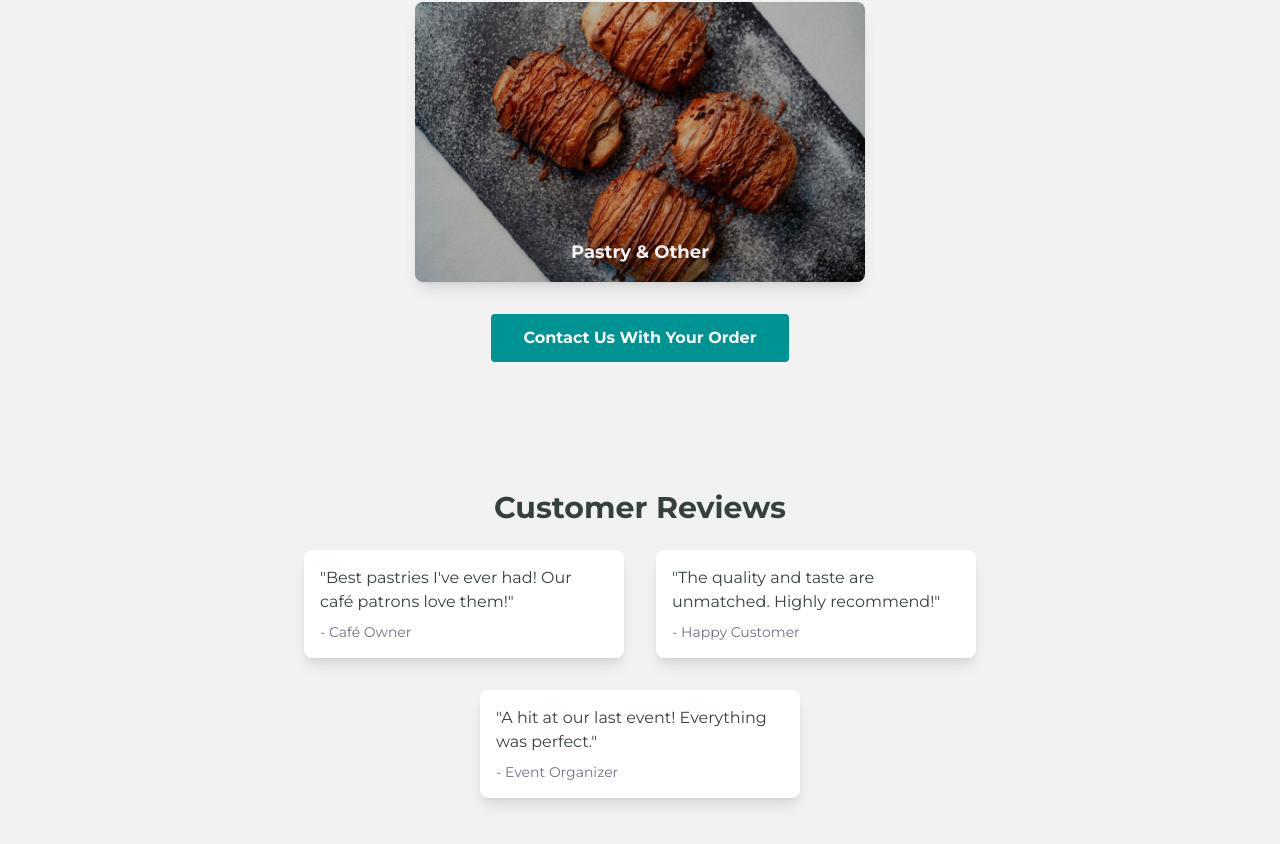
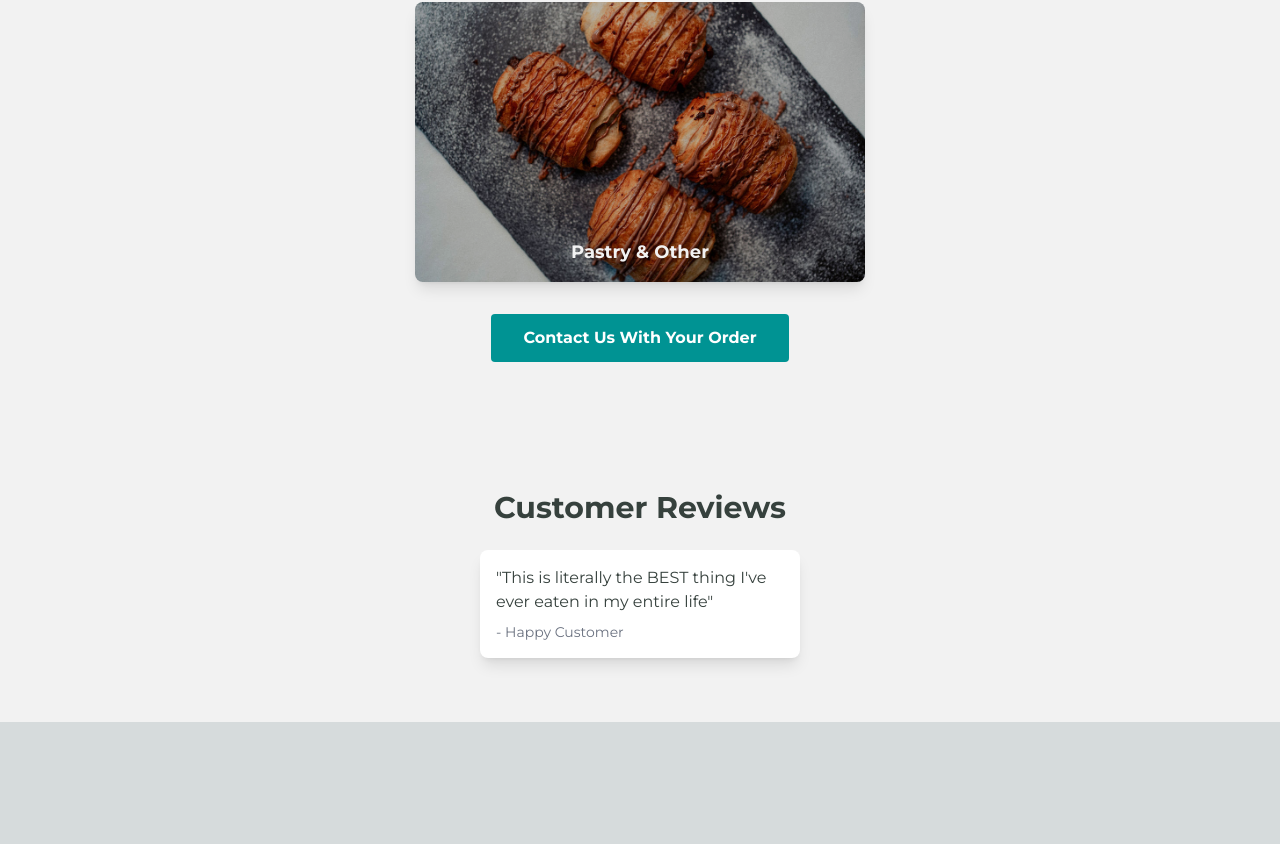
Before and after one commit to tomstratton1/bakehouse78, a Next.js app in the folder app/: page / in a window 1280 px wide. Shown: the part 1315-2159 px from the top of the page. After the commit the page ends 2037 px from the top, so only its background shows below. Built offline with nearby package versions, Linux system fonts and the light colour scheme.

Commit message:
legit review

```diff
--- a/app/app/page.tsx
+++ b/app/app/page.tsx
@@ -102,24 +102,24 @@ export default function HomePage() {
       <section className="py-16 bg-offWhite text-center">
         <h2 className="text-3xl font-bold text-charcoal mb-6">Customer Reviews</h2>
         <div className="flex flex-wrap justify-center gap-8 max-w-4xl mx-auto">
-          <blockquote className="bg-white p-4 shadow-lg rounded-lg text-left max-w-xs">
+          {/* <blockquote className="bg-white p-4 shadow-lg rounded-lg text-left max-w-xs">
             <p className="text-charcoal mb-2">
               &quot;Best pastries I&apos;ve ever had! Our café patrons love them!&quot;
             </p>
             <footer className="text-sm text-gray-500">- Café Owner</footer>
-          </blockquote>
+          </blockquote> */}
           <blockquote className="bg-white p-4 shadow-lg rounded-lg text-left max-w-xs">
             <p className="text-charcoal mb-2">
-              &quot;The quality and taste are unmatched. Highly recommend!&quot;
+              &quot;This is literally the BEST thing I've ever eaten in my entire life&quot;
             </p>
             <footer className="text-sm text-gray-500">- Happy Customer</footer>
           </blockquote>
-          <blockquote className="bg-white p-4 shadow-lg rounded-lg text-left max-w-xs">
+          {/* <blockquote className="bg-white p-4 shadow-lg rounded-lg text-left max-w-xs">
             <p className="text-charcoal mb-2">
               &quot;A hit at our last event! Everything was perfect.&quot;
             </p>
             <footer className="text-sm text-gray-500">- Event Organizer</footer>
-          </blockquote>
+          </blockquote> */}
         </div>
       </section>
     </main>
```
